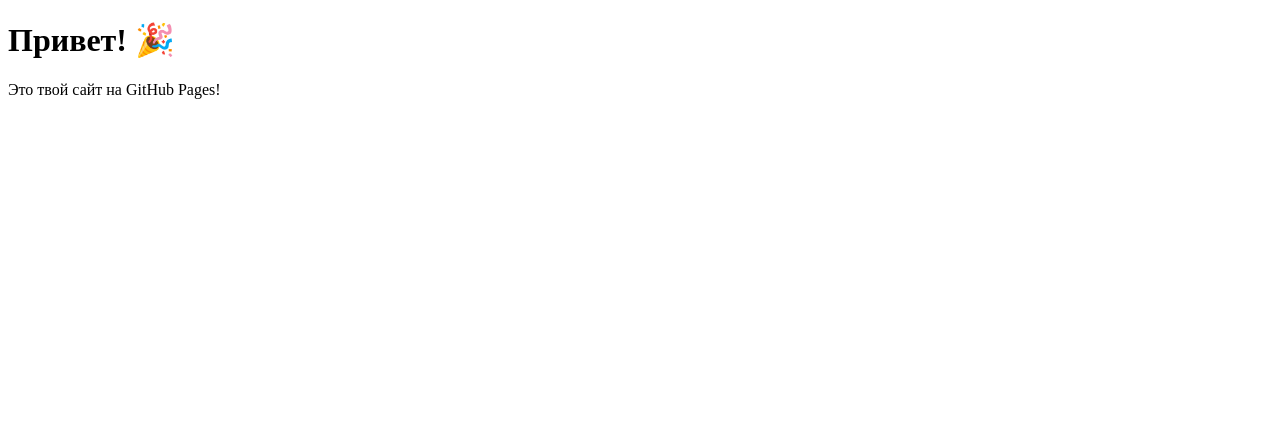
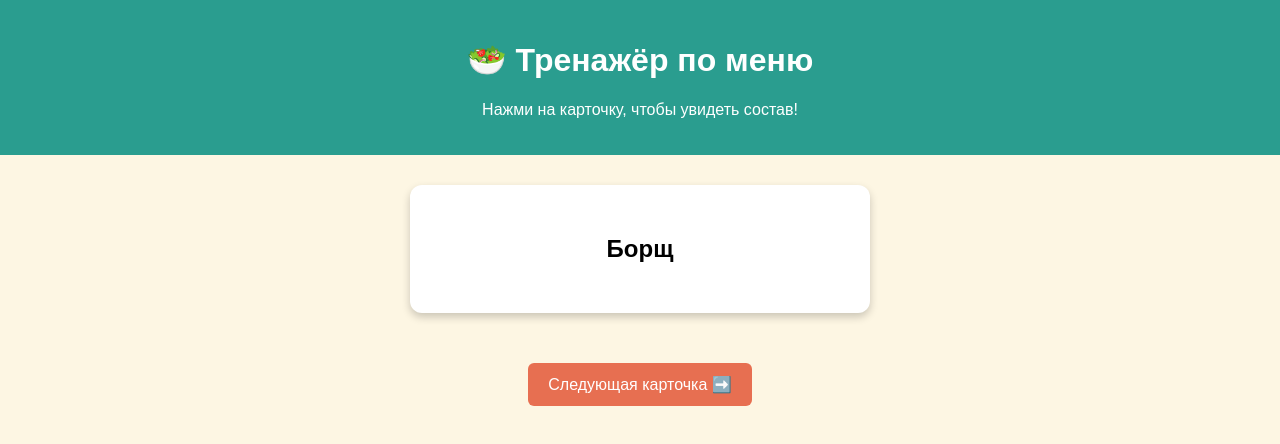
Before and after one commit to Alsyse/menu-cards, a plain HTML site: page index.html in a window 1280 px wide. Drawn offline with Linux system fonts and the light colour scheme.

Commit message:
Update index.html

```diff
--- a/index.html
+++ b/index.html
@@ -3,10 +3,88 @@
 <head>
   <meta charset="UTF-8">
   <meta name="viewport" content="width=device-width, initial-scale=1.0">
-  <title>Меню карточки</title>
+  <title>Тренажёр по меню</title>
+  <style>
+    body {
+      font-family: Arial, sans-serif;
+      text-align: center;
+      background: #fdf6e3;
+      margin: 0;
+      padding: 0;
+    }
+    header {
+      background: #2a9d8f;
+      color: white;
+      padding: 20px;
+    }
+    .card {
+      background: white;
+      margin: 30px auto;
+      padding: 30px;
+      border-radius: 12px;
+      max-width: 400px;
+      box-shadow: 0 4px 8px rgba(0,0,0,0.2);
+      cursor: pointer;
+      transition: transform 0.3s;
+    }
+    .card:hover {
+      transform: scale(1.05);
+    }
+    .hidden {
+      display: none;
+    }
+    button {
+      background: #e76f51;
+      color: white;
+      border: none;
+      padding: 12px 20px;
+      margin-top: 20px;
+      border-radius: 6px;
+      cursor: pointer;
+      font-size: 16px;
+    }
+    button:hover {
+      background: #d64b2a;
+    }
+  </style>
 </head>
 <body>
-  <h1>Привет! 🎉</h1>
-  <p>Это твой сайт на GitHub Pages!</p>
+  <header>
+    <h1>🥗 Тренажёр по меню</h1>
+    <p>Нажми на карточку, чтобы увидеть состав!</p>
+  </header>
+
+  <div id="card" class="card">
+    <h2 id="dish">Борщ</h2>
+    <p id="ingredients" class="hidden">Свекла, капуста, картофель, морковь, лук, мясо, томат</p>
+  </div>
+
+  <button onclick="nextCard()">Следующая карточка ➡️</button>
+
+  <script>
+    const dishes = [
+      { name: "Борщ", ingredients: "Свекла, капуста, картофель, морковь, лук, мясо, томат" },
+      { name: "Цезарь", ingredients: "Курица, салат ромэн, сухарики, пармезан, соус Цезарь" },
+      { name: "Оливье", ingredients: "Картофель, морковь, колбаса, яйца, горошек, майонез" },
+      { name: "Пельмени", ingredients: "Тесто, мясо, лук, специи" },
+      { name: "Хачапури", ingredients: "Тесто, сыр сулугуни, яйцо, масло" }
+    ];
+
+    let index = 0;
+    const dishEl = document.getElementById("dish");
+    const ingredientsEl = document.getElementById("ingredients");
+    const cardEl = document.getElementById("card");
+
+    cardEl.addEventListener("click", () => {
+      ingredientsEl.classList.toggle("hidden");
+    });
+
+    function nextCard() {
+      index = (index + 1) % dishes.length;
+      dishEl.textContent = dishes[index].name;
+      ingredientsEl.textContent = dishes[index].ingredients;
+      ingredientsEl.classList.add("hidden");
+    }
+  </script>
 </body>
 </html>
```
